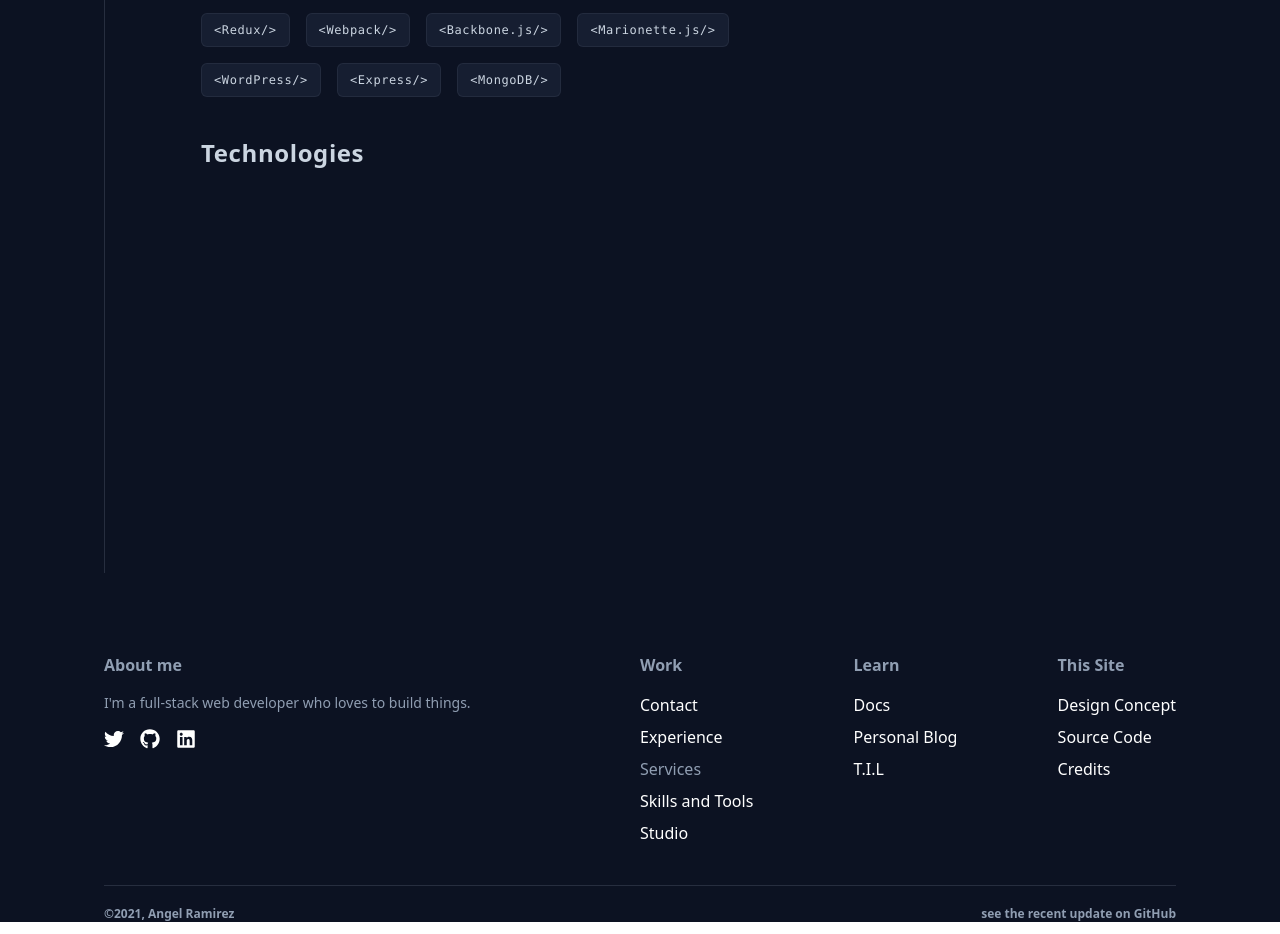
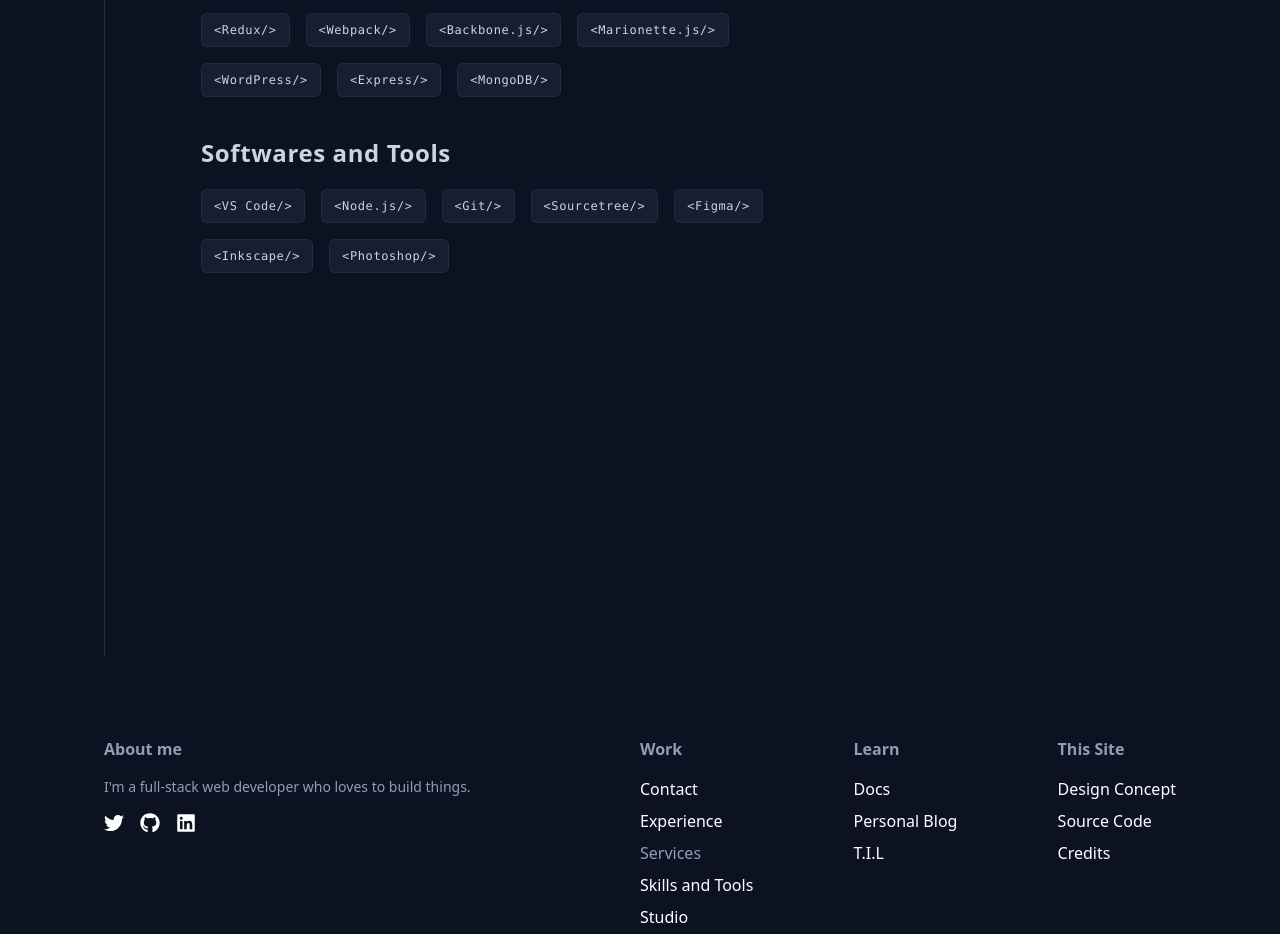
Before and after one commit to ImJars/Development-full-coding, a React (Vite) app: page /skills in a window 1280 px wide. Shown: the part 2580-3514 px from the top of the page. Built offline with nearby package versions, Linux system fonts and the light colour scheme.

Commit message:
Update skills-tools

```diff
--- a/src/components/skills/tools.jsx
+++ b/src/components/skills/tools.jsx
@@ -1,11 +1,18 @@
-import React from 'react'
+import React from "react";
 
-function Tools() {
+function Tools({ title }) {
   return (
     <>
-
+      <div
+        className="bg-table-color border border-text-general border-opacity-10 rounded-md
+                        cursor-default flex flex-col"
+      >
+        <h1 className="text-xs font-mono tracking-wider text-text-white-gray py-2 px-3">
+          &#60;{title}&#47;&#62;
+        </h1>
+      </div>
     </>
-  )
+  );
 }
 
-export default Tools
+export default Tools;
--- a/src/skills.jsx
+++ b/src/skills.jsx
@@ -222,13 +222,31 @@ function Skills() {
                                     <h1
                                         className='text-text-white-gray text-2xl font-bold tracking-wide mt-10'
                                     >
-                                        Technologies
+                                        Softwares and Tools
                                     </h1>
                                     <div
                                         className='flex flex-wrap gap-4 mt-5'
                                     >
                                         <Tools
+                                            title={ 'VS Code' }
+                                        />
+                                        <Tools
+                                            title={ 'Node.js' }
+                                        />
+                                        <Tools
                                             title={ 'Git' }
+                                        />
+                                        <Tools
+                                            title={ 'Sourcetree' }
+                                        />
+                                        <Tools
+                                            title={ 'Figma' }
+                                        />
+                                        <Tools
+                                            title={ 'Inkscape' }
+                                        />
+                                        <Tools
+                                            title={ 'Photoshop' }
                                         />
                                     </div>
                                 </div>
```
